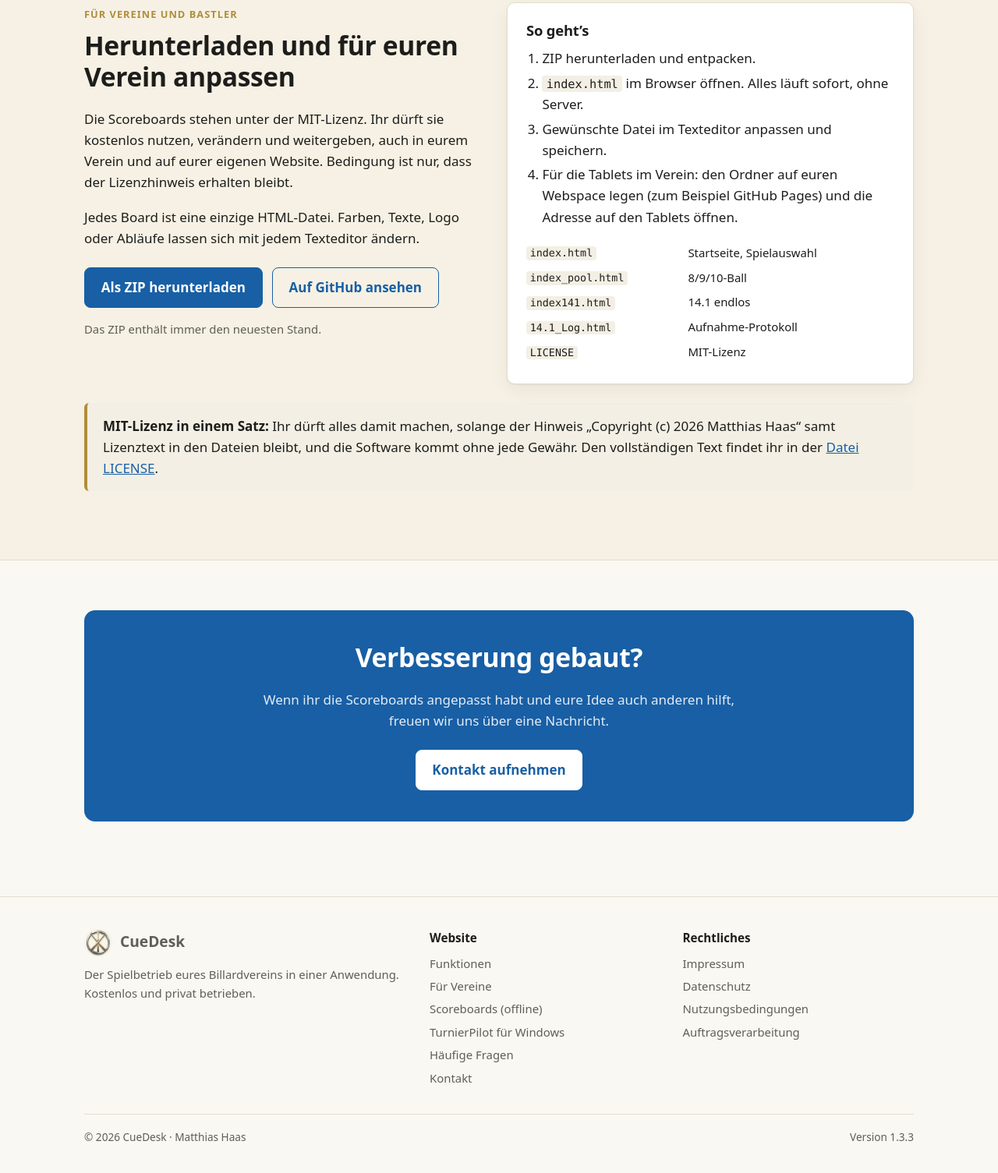
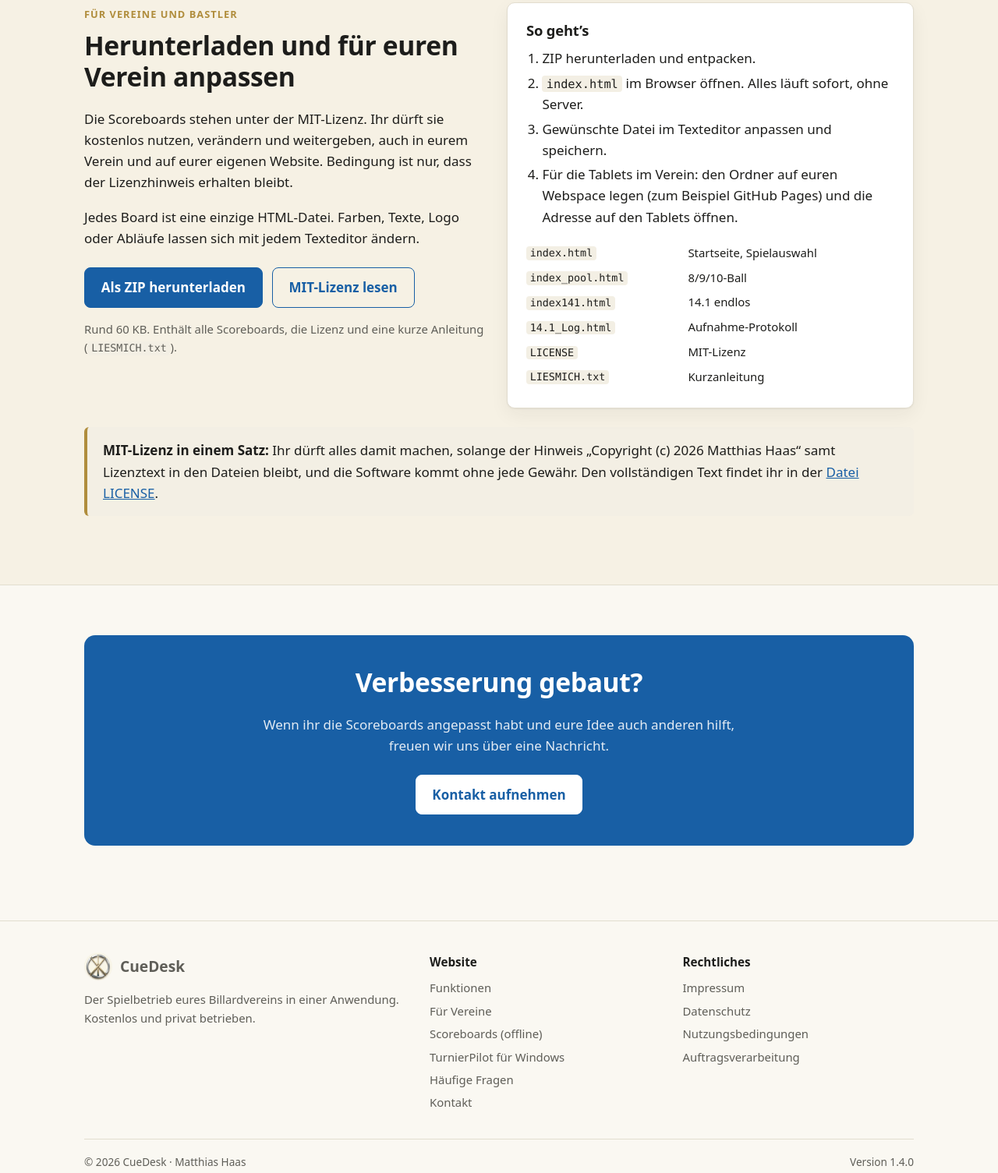
Before and after one commit to DauCoder2001/CueDesk.de, a plain HTML site: page scoreboards.html in a window 1280 px wide. Shown: the part 1796-3301 px from the top of the page at 78% size. Drawn offline with Linux system fonts and the light colour scheme.

Commit message:
Scoreboards: ZIP und MIT-Lizenz direkt auf cuedesk.de statt GitHub-Links (1.4.0)
Co-Authored-By: Claude Opus 5.5 <noreply@anthropic.com>

```diff
--- a/assets/seite.js
+++ b/assets/seite.js
@@ -1,6 +1,6 @@
 // CueDesk-Website – gemeinsames Skript aller Seiten.
 // VERSION ist die einzige Stelle, an der die Versionsnummer der Website steht.
-const VERSION = "1.3.3";
+const VERSION = "1.4.0";
 
 document.querySelectorAll("[data-version]").forEach((el) => {
   el.textContent = "Version " + VERSION;
--- a/scoreboards.html
+++ b/scoreboards.html
@@ -107,10 +107,10 @@
             <p>Die Scoreboards stehen unter der MIT-Lizenz. Ihr dürft sie kostenlos nutzen, verändern und weitergeben, auch in eurem Verein und auf eurer eigenen Website. Bedingung ist nur, dass der Lizenzhinweis erhalten bleibt.</p>
             <p>Jedes Board ist eine einzige HTML-Datei. Farben, Texte, Logo oder Abläufe lassen sich mit jedem Texteditor ändern.</p>
             <div class="knopfreihe">
-              <a class="knopf" href="https://github.com/DauCoder2001/scoreboards/archive/refs/heads/main.zip">Als ZIP herunterladen</a>
-              <a class="knopf zweit" href="https://github.com/DauCoder2001/scoreboards">Auf GitHub ansehen</a>
+              <a class="knopf" href="downloads/billard-scoreboards.zip" download>Als ZIP herunterladen</a>
+              <a class="knopf zweit" href="downloads/LICENSE-scoreboards.txt">MIT-Lizenz lesen</a>
             </div>
-            <p style="margin-top:1rem;color:var(--text-leise);font-size:.93rem">Das ZIP enthält immer den neuesten Stand.</p>
+            <p style="margin-top:1rem;color:var(--text-leise);font-size:.93rem">Rund 60 KB. Enthält alle Scoreboards, die Lizenz und eine kurze Anleitung (<code>LIESMICH.txt</code>).</p>
           </div>
           <div>
             <article class="karte">
@@ -127,12 +127,13 @@
                 <tr><td style="padding:4px 0"><code>index141.html</code></td><td>14.1 endlos</td></tr>
                 <tr><td style="padding:4px 0"><code>14.1_Log.html</code></td><td>Aufnahme-Protokoll</td></tr>
                 <tr><td style="padding:4px 0"><code>LICENSE</code></td><td>MIT-Lizenz</td></tr>
+                <tr><td style="padding:4px 0"><code>LIESMICH.txt</code></td><td>Kurzanleitung</td></tr>
               </table>
             </article>
           </div>
         </div>
         <div class="kasten">
-          <p><strong>MIT-Lizenz in einem Satz:</strong> Ihr dürft alles damit machen, solange der Hinweis „Copyright (c) 2026 Matthias Haas“ samt Lizenztext in den Dateien bleibt, und die Software kommt ohne jede Gewähr. Den vollständigen Text findet ihr in der <a href="https://github.com/DauCoder2001/scoreboards/blob/main/LICENSE">Datei LICENSE</a>.</p>
+          <p><strong>MIT-Lizenz in einem Satz:</strong> Ihr dürft alles damit machen, solange der Hinweis „Copyright (c) 2026 Matthias Haas“ samt Lizenztext in den Dateien bleibt, und die Software kommt ohne jede Gewähr. Den vollständigen Text findet ihr in der <a href="downloads/LICENSE-scoreboards.txt">Datei LICENSE</a>.</p>
         </div>
       </div>
     </section>
```
Also changed, not shown: downloads/LICENSE-scoreboards.txt (added), downloads/scoreboards-stand.txt (added), tools/LIESMICH-scoreboards.txt (added), 2 other files.
